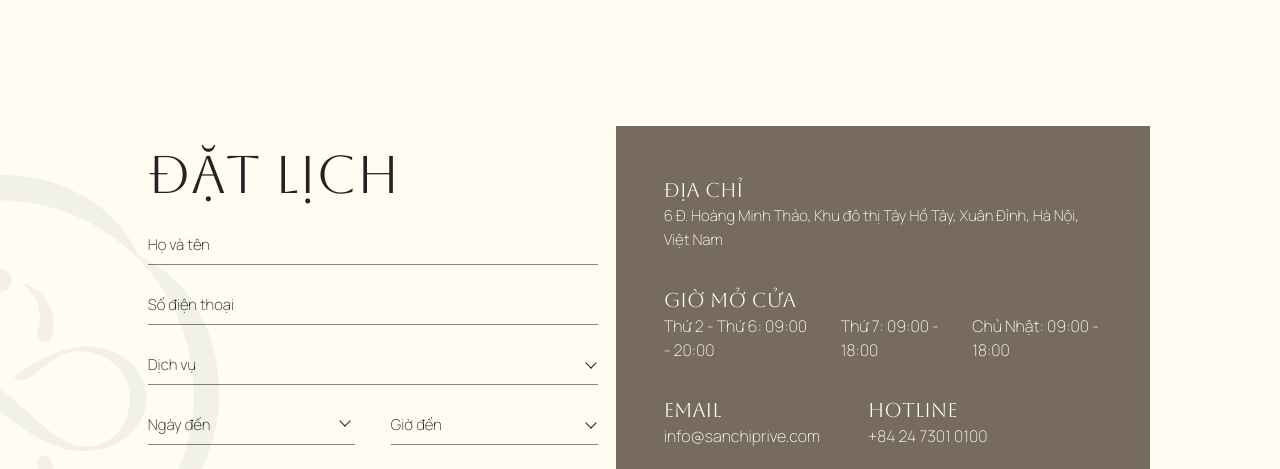
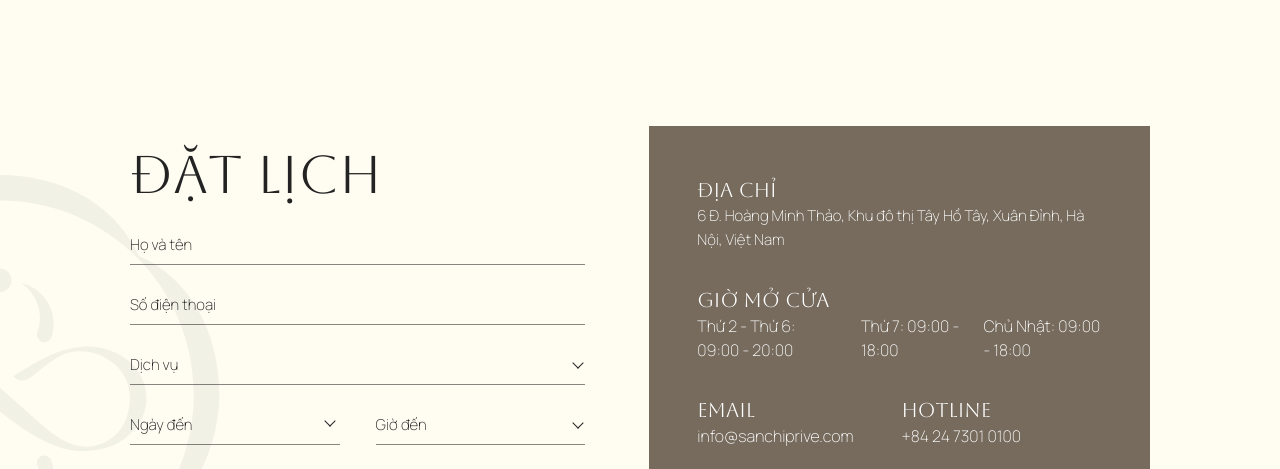
Before and after one commit to alphacreativee/sanchi, a website: page lien-he.html in a window 1280 px wide. Shown: the part 570-1039 px from the top of the page. Drawn offline with Linux system fonts and the light colour scheme.

Commit message:
add page contact

```diff
--- a/assets/scss/_map.scss
+++ b/assets/scss/_map.scss
@@ -5,6 +5,8 @@
   }
   &-image {
     position: relative;
+    width: 100%;
+    aspect-ratio: 1180 / 580;
     .map-link {
       position: absolute;
       left: 0;
--- a/assets/scss/_sectionReservation.scss
+++ b/assets/scss/_sectionReservation.scss
@@ -6,6 +6,15 @@
     position: relative;
     .sectionReservation-inner {
       min-height: auto;
+    }
+    .formReservation {
+      width: 100%;
+    }
+    .sectionReservation-inner {
+      gap: 64px;
+    }
+    .formReservation-form {
+      max-width: 100%;
     }
     .box-row {
       &.info {
```
Also changed, not shown: assets/main/css/style.css, assets/main/css/style.min.css.
